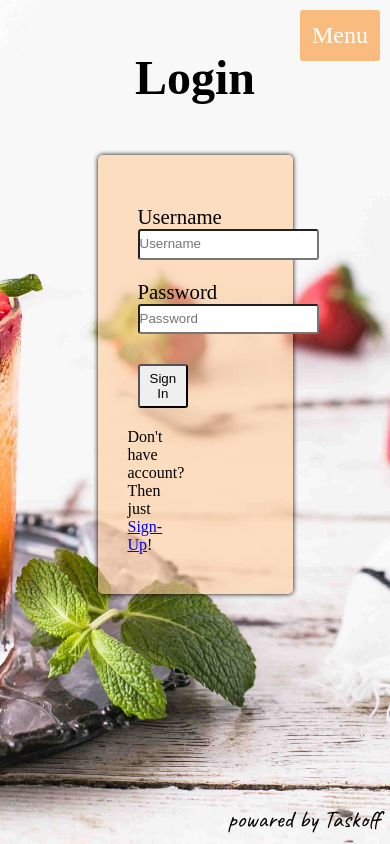
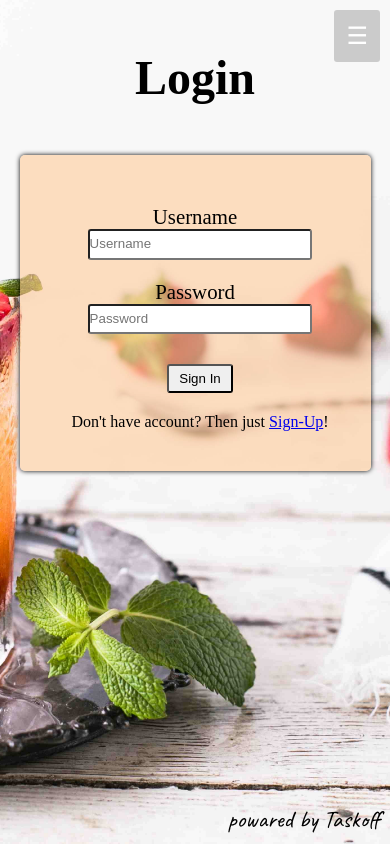
Before and after one commit to taskoff/vueJS-cocktail.recipes, a Vue app in the folder cocktail.recipes/: page /login in a window 390 px wide. Built offline with nearby package versions, Linux system fonts and the light colour scheme; a web font is replaced by a local one.

Commit message:
another responsive pages

```diff
--- a/cocktail.recipes/src/components/shared/Header.vue
+++ b/cocktail.recipes/src/components/shared/Header.vue
@@ -30,7 +30,7 @@
     </nav>
 
 </div>
-<label for="nav-toggle" class="nav-toggle-button">Menu</label>
+<label for="nav-toggle" class="nav-toggle-button">&#9776;</label>
 </div>
 
 </template>
@@ -120,7 +120,7 @@ export default {
         font-size: 1.5em;
         display: none;
         padding: 0.5em;
-        background-color: rgba(252, 128, 4, 0.500);
+        background-color: rgba(192,192,192, 0.8);
         border-radius: 3px;
     }
 
@@ -143,6 +143,11 @@ export default {
             /* position: absolute; */
             /* background-color: white; */
         }
+        /* .nav-toggle:checked+.site-navi ul {
+            display: flex;
+            justify-content: left;
+            margin: 0;
+        } */
     }
 
 </style>
--- a/cocktail.recipes/src/components/user/Login.vue
+++ b/cocktail.recipes/src/components/user/Login.vue
@@ -154,6 +154,18 @@ form label {
 .show {
   display: block;
 }
+
+@media (max-width: 600px) {
+  .form-container {
+    width: 90%;
+    padding-right: 20px;
+    scroll-padding-left: 20px;
+    text-align: center;
+  }
+  .form-container input {
+    min-width: 80%;
+  }
+}
 /* .lds-ring {
   display: inline-block;
   position: relative;
--- a/cocktail.recipes/src/components/user/Register.vue
+++ b/cocktail.recipes/src/components/user/Register.vue
@@ -190,4 +190,19 @@ form label {
   display: block;
 }
 
+@media (max-width: 600px) {
+  .form-container {
+    width: 90%;
+    padding-right: 20px;
+
+  }
+  .form-container input {
+    min-width: 80%;
+  }
+  form div {
+    text-align: center;
+  }
+}
+
+
 </style>
```
